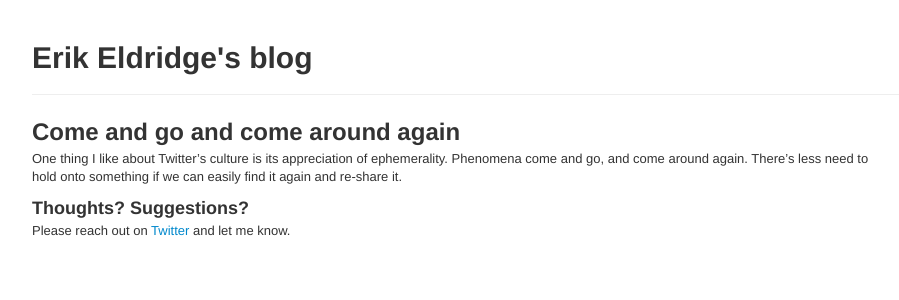
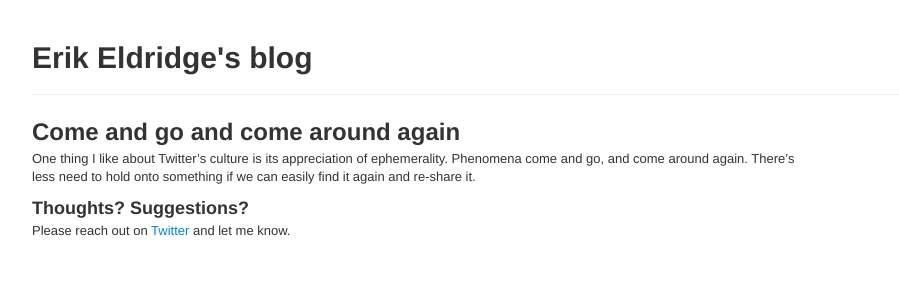
Before and after one commit to erikeldridge/erikeldridge.github.com, a Jekyll site: the page built from _posts/2011-12-17-come-and-go-again.md, in a window 1280 px wide. Shown: the top 300 px of the page, without its empty margins (138-1037 px from the left). Built offline with Jekyll 4.4.1, drawn with Linux system fonts in a browser that asks for light colours; Markdown is read by kramdown in place of the engine named in the settings; comment, search, counter and statistics services are not loaded.

Commit message:
Reference bootstrap & custom css instead of shared min

```diff
--- a/_layouts/default.html
+++ b/_layouts/default.html
@@ -19,11 +19,10 @@
   ================================================== -->
   <meta name="viewport" content="width=device-width, initial-scale=1, maximum-scale=1">
 
-  <!-- Syntax highlighting -->
+  <!-- CSS -->
   <link rel="stylesheet" href="/css/syntax.css" type="text/css"/>
-
-  <!-- Baseline -->
-  <link rel="stylesheet" href="/css/min.css">
+  <link rel="stylesheet" href="/css/bootstrap.css">
+  <link rel="stylesheet" href="/css/custom.css">
 
   <!-- Google analytics -->
   <script type="text/javascript">
--- a/_layouts/post.html
+++ b/_layouts/post.html
@@ -4,8 +4,8 @@
 
 <!-- Bootstrap markup for nested layout -->
 <div class="row">
-  <div class="span1 toc"></div>
-  <div class="span11 post">
+  <div class="span2 toc"></div>
+  <div class="span10 post">
 
     {{content}}
 
--- a/css/custom.css
+++ b/css/custom.css
@@ -1,4 +1,4 @@
-.toc .list {
+.toc ul {
   list-style: none;
   margin:0 10px 0 0;
   position: relative;
```
